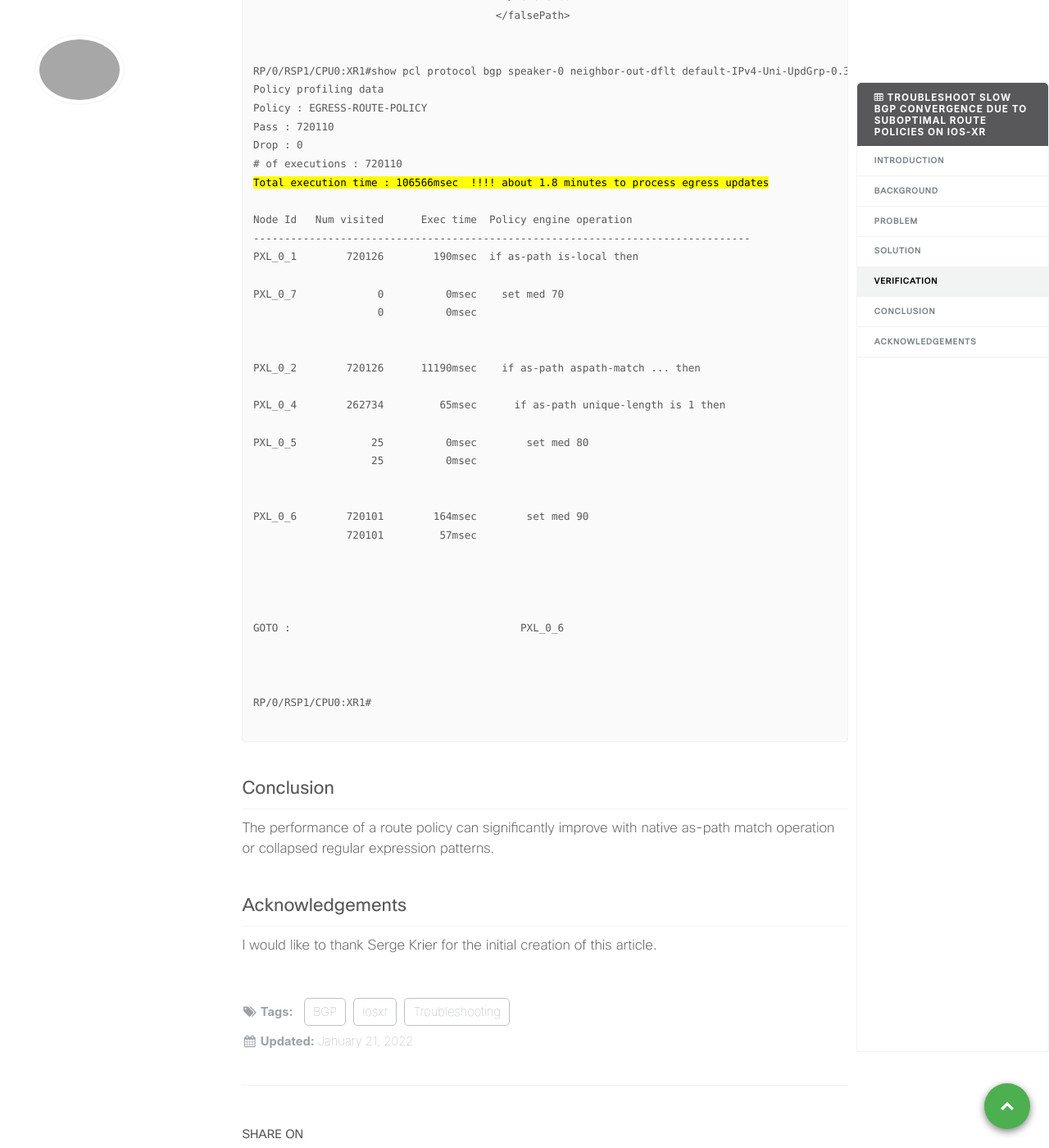
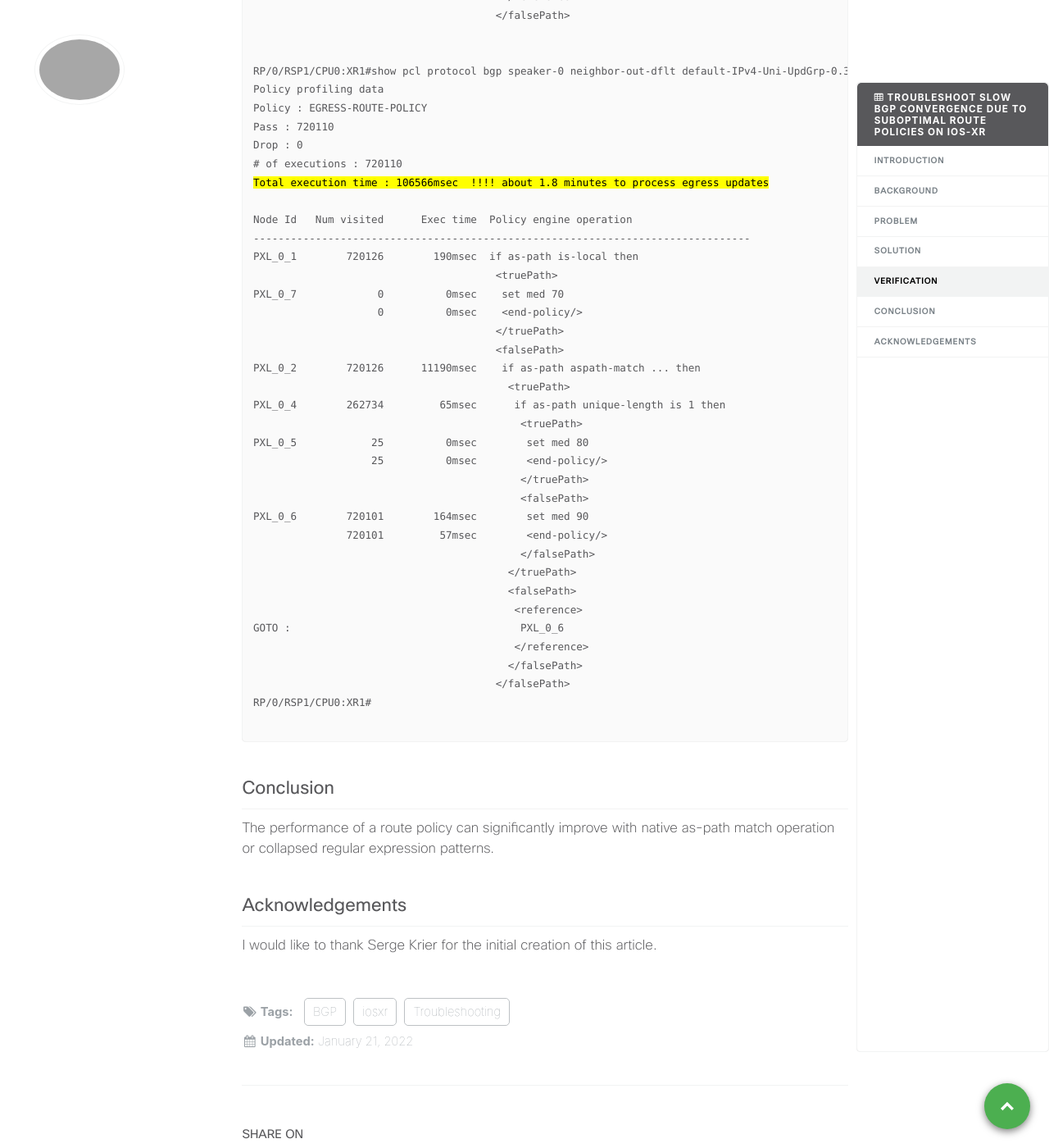
Before and after one commit to xrdocs/asr9k, a Jekyll site: the page built from _tutorials/troubleshoot-slow-bgp-convergence-due-to-rpl.md, in a window 1280 px wide and 1400 px high, scrolled down 12171 px. Shown: the whole window at 82% size. Built offline with Jekyll 4.4.1, drawn with Linux system fonts in a browser that asks for light colours; comment, search, counter and statistics services are not loaded; some of the changed text lies outside the part shown.

Commit message:
Update troubleshoot-slow-bgp-convergence-due-to-rpl.md

```diff
--- a/_tutorials/troubleshoot-slow-bgp-convergence-due-to-rpl.md
+++ b/_tutorials/troubleshoot-slow-bgp-convergence-due-to-rpl.md
@@ -557,29 +557,29 @@ Drop : 0
 Node Id   Num visited      Exec time  Policy engine operation
 --------------------------------------------------------------------------------
 PXL_0_1        720126        190msec  if as-path is-local then
-                                       <truePath>
+                                       &lt;truePath&gt;
 PXL_0_7             0          0msec    set med 70
-                    0          0msec    <end-policy/>
-                                       </truePath>
-                                       <falsePath>
+                    0          0msec    &lt;end-policy/&gt;
+                                       &lt;/truePath&gt;
+                                       &lt;falsePath&gt;
 PXL_0_2        720126      11190msec    if as-path aspath-match ... then
-                                         <truePath>
+                                         &lt;truePath&gt;
 PXL_0_4        262734         65msec      if as-path unique-length is 1 then
-                                           <truePath>
+                                           &lt;truePath&gt;
 PXL_0_5            25          0msec        set med 80
-                   25          0msec        <end-policy/>
-                                           </truePath>
-                                           <falsePath>
+                   25          0msec        &lt;end-policy/&gt;
+                                           &lt;/truePath&gt;
+                                           &lt;falsePath&gt;
 PXL_0_6        720101        164msec        set med 90
-               720101         57msec        <end-policy/>
-                                           </falsePath>
-                                         </truePath>
-                                         <falsePath>
-                                          <reference>
+               720101         57msec        &lt;end-policy/&gt;
+                                           &lt;/falsePath&gt;
+                                         &lt;/truePath&gt;
+                                         &lt;falsePath&gt;
+                                          &lt;reference&gt;
 GOTO :                                     PXL_0_6
-                                          </reference>
-                                         </falsePath>
-                                       </falsePath>
+                                          &lt;/reference&gt;
+                                         &lt;/falsePath&gt;
+                                       &lt;/falsePath&gt;
 RP/0/RSP1/CPU0:XR1#
 </code>
 </pre>
```
